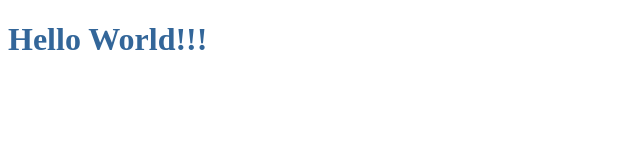
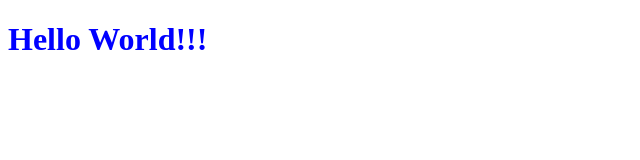
Before and after one commit to chienfx/first-app, a plain HTML site: page index.html in a window 1280 px wide. Shown: the whole page, without its empty margins (0-640 px from the left). Drawn offline with Linux system fonts and the light colour scheme.

Commit message:
Edit CSS file at once

```diff
--- a/app.css
+++ b/app.css
@@ -1,3 +1,3 @@
 div.wrap h1{
-	color: #369;
+	color: blue;
 }
```
